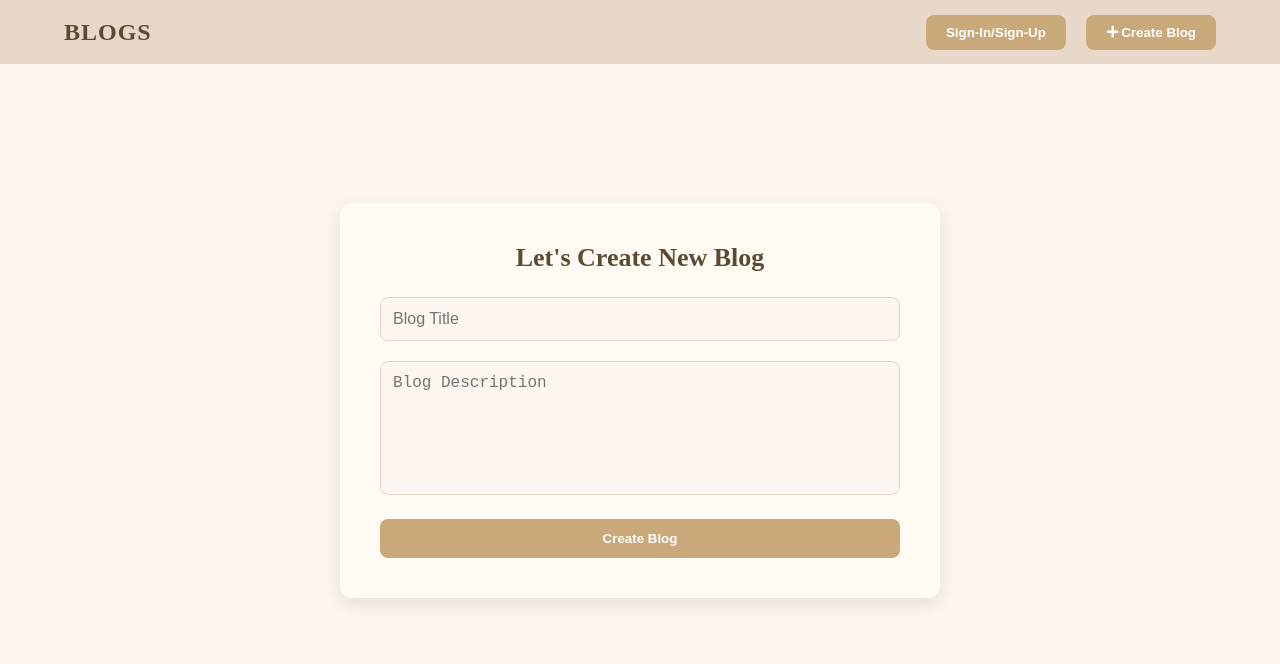
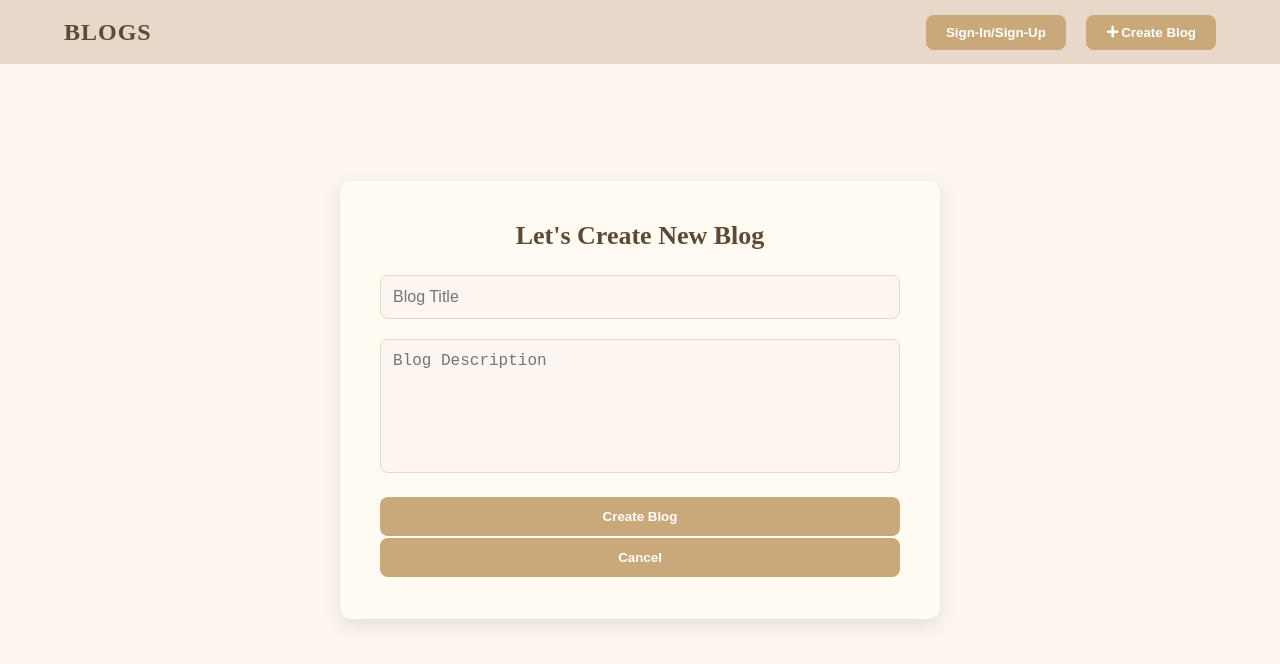
Before and after one commit to manohar12-max/blog, a React (Vite) app in the folder frontend/: page /blog/create in a window 1280 px wide. Shown: the top 664 px of the page. Built offline with nearby package versions, Linux system fonts and the light colour scheme.

Commit message:
16th commite solved isuue of my-blogs the error was coming while refresfing my blog page

```diff
--- a/frontend/src/components/BlogForm.jsx
+++ b/frontend/src/components/BlogForm.jsx
@@ -1,10 +1,11 @@
 
 import React, { useState, useEffect } from "react";
-
-const BlogForm = ({ initialData = {}, onSubmit, loading, username }) => {
+import { useNavigate } from "react-router-dom";
+import Loader from "../components/Loader"
+const BlogForm = ({ initialData = {}, onSubmit, loading, username ,edit}) => {
   const [title, setTitle] = useState("");
   const [description, setDescription] = useState("");
-
+  const navigate=useNavigate()
 useEffect(() => {
   if (initialData._id) {
     setTitle(initialData.title || "");
@@ -17,7 +18,9 @@ useEffect(() => {
     e.preventDefault();
     onSubmit({ title, description });
   };
-
+  if(edit && loading){
+    return <Loader/>
+  }
   return (
     <div className="create-container">
       <div className="create-card">
@@ -42,12 +45,22 @@ useEffect(() => {
           />
           <button type="submit" className="create-button" disabled={loading}>
             {loading
-              ? initialData._id
+              ? edit
                 ? "Updating..."
                 : "Posting..."
-              : initialData._id
+              : edit
               ? "Update Blog"
               : "Create Blog"}
+          </button>
+          <button
+          className="cancel-button"
+          onClick={()=>{
+
+            setTitle("")
+            setDescription("")
+            navigate(-1);
+          }}>
+            Cancel
           </button>
         </form>
       </div>
--- a/frontend/src/components/BlogList.jsx
+++ b/frontend/src/components/BlogList.jsx
@@ -22,9 +22,10 @@ const BlogList = ({
   return (
     <div className="dashboard-container">
       {title && <h1 className="dashboard-title">{title}</h1>}
+
       {loading ? (
-        <Loader/>
-      ) : (
+        <Loader />
+      ) :currentBlogs && currentBlogs?.length > 0 ? (
         <>
           <div className="blogs">
             {currentBlogs.map((blog) => (
@@ -72,9 +73,16 @@ const BlogList = ({
             </div>
           )}
         </>
+      ) : (
+       <>
+        <h1 className="dashboard-title">Let's start creating a Blog</h1>
+        <button className="create-button">Create</button>
+       </>
       )}
     </div>
   );
+
+
 };
 
 export default BlogList;
--- a/frontend/src/index.css
+++ b/frontend/src/index.css
@@ -522,7 +522,7 @@ body, html {
   resize: none;
 }
 
-.create-button {
+.create-button ,.cancel-button {
   width: 100%;
   padding: 12px;
   background-color: var(--color-primary);
@@ -532,6 +532,7 @@ body, html {
   border-radius: 8px;
   cursor: pointer;
   transition: background 0.3s ease;
+  margin-bottom: 2px;
 }
 
 .create-button:hover {
--- a/frontend/src/pages/EditBlog.jsx
+++ b/frontend/src/pages/EditBlog.jsx
@@ -59,6 +59,7 @@ const EditBlog = () => {
       onSubmit={handleUpdate}
       loading={loading}
       username={user?.username}
+      edit={true}
     />
   );
 };
--- a/frontend/src/pages/MyBlogs.jsx
+++ b/frontend/src/pages/MyBlogs.jsx
@@ -10,6 +10,7 @@ const MyBlogs = () => {
   const [loading,setLoading]=useState(false)
 
   useEffect(() => {
+    if (!user || !user.token) return;
     const fetchMyBlogs = async () => {
       setLoading(true)
       try {
@@ -29,7 +30,7 @@ const MyBlogs = () => {
       }
     };
     fetchMyBlogs();
-  }, []);
+  }, [user]);
 
   return <BlogList blogs={blogs} title="My Blogs" loading={loading}  />;
 
```
